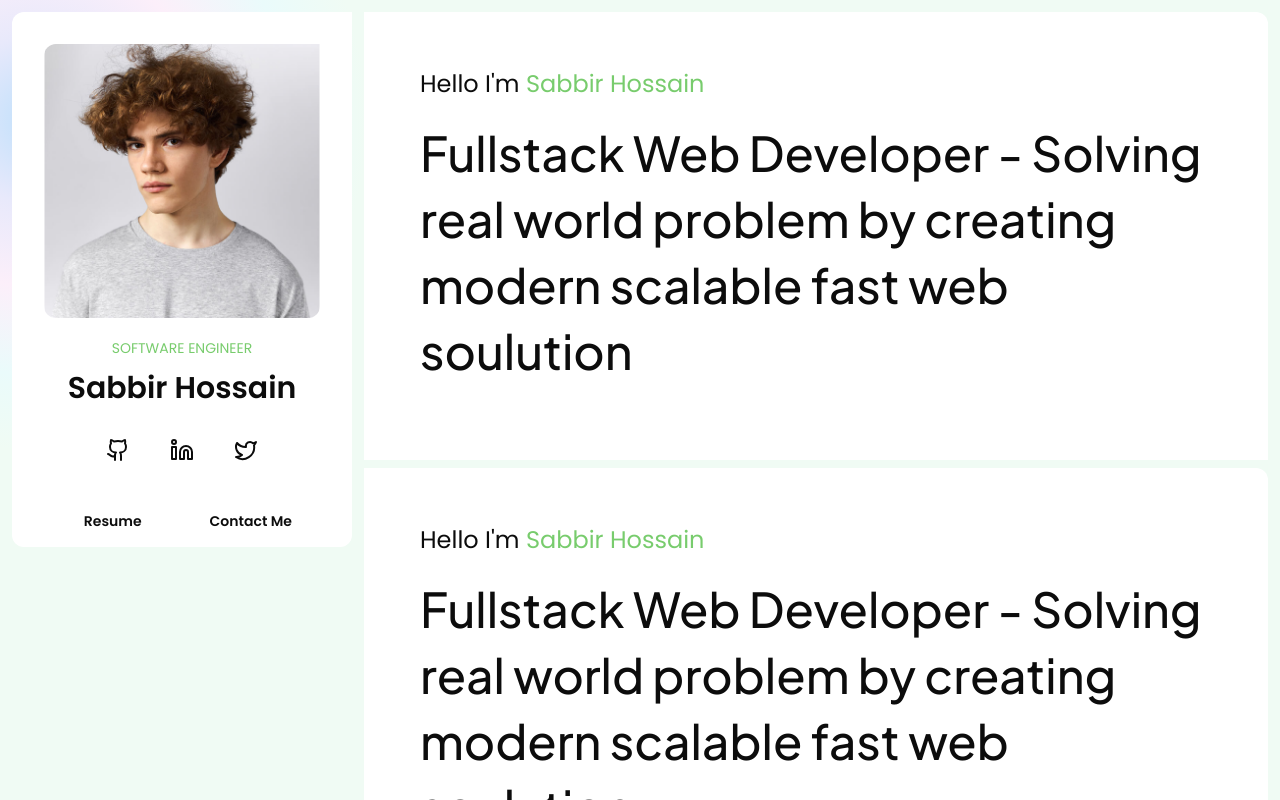
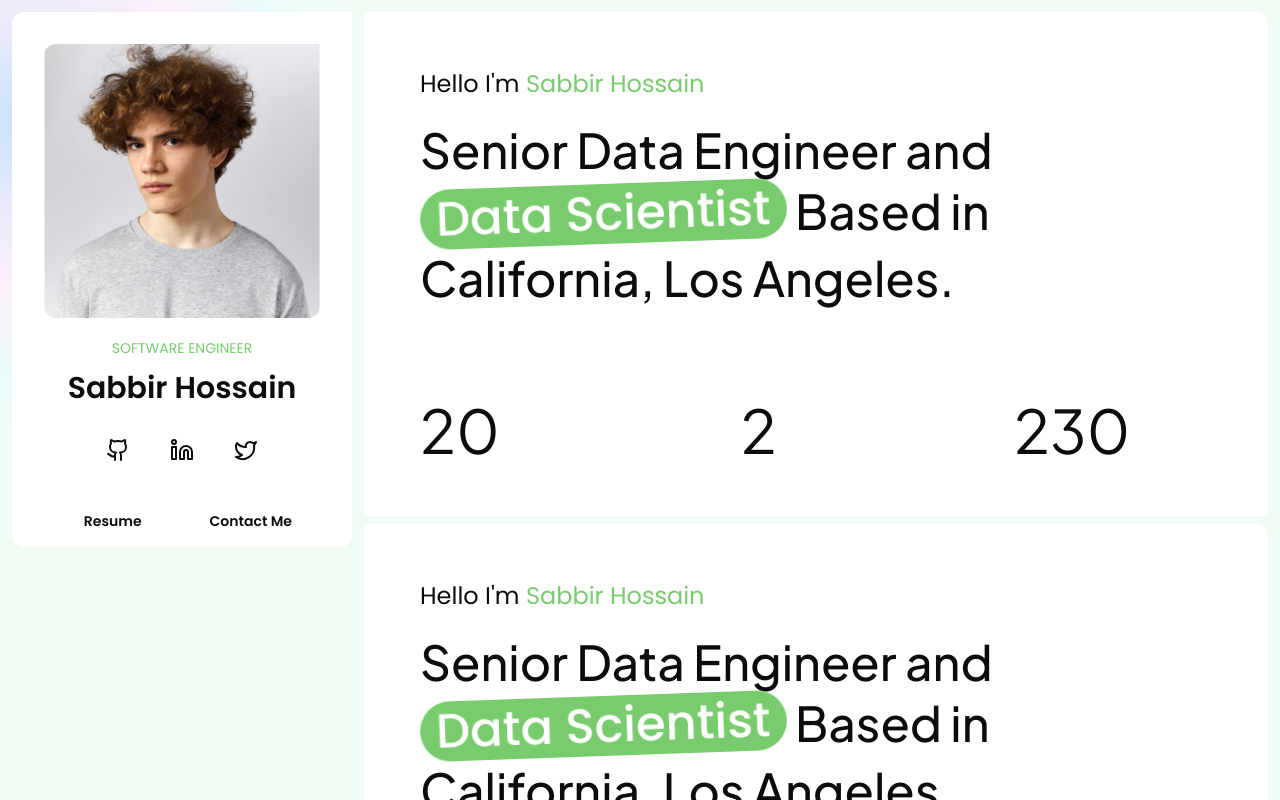
Before and after one commit to oxsabbir/dev-portfolio, a Next.js app: page / in a window 1280 px wide. Built offline with nearby package versions, Linux system fonts and the light colour scheme.

Commit message:
complete hero content

```diff
--- a/app/components/hero.jsx
+++ b/app/components/hero.jsx
@@ -6,10 +6,44 @@ export default function Hero() {
           Hello I'm <span className="text-secondery">Sabbir Hossain</span>
         </h4>
         <div className=" py-5">
-          <h2 className="font-plusJakarta text-5xl leading-snug font-medium">
-            Fullstack Web Developer - Solving real world problem by creating
-            modern scalable fast web soulution
+          <h2 className="font-plusJakarta text-5xl leading-tight font-medium">
+            Senior Data Engineer and <br />{" "}
+            <span className="px-4 my-1 -rotate-2 font-poppins inline-block rounded-[50px] font-medium bg-secondery text-background">
+              Data Scientist
+            </span>{" "}
+            Based in <br /> California, Los Angeles.
           </h2>
+        </div>
+        <p className="font-poppins smallText">
+          Have worked in a variety of positions, including key developer,
+          solution designer, and data architect. Strong engineering background
+          combined with closely working with business customers.
+        </p>
+        <div className="pt-8 flex items-start justify-between">
+          <div className=" flex items-center gap-4">
+            <h3 className="font-plusJakarta text-6xl">20</h3>
+
+            <div className=" flex-col flex gap-1">
+              <p className="smallText">Completed</p>
+              <p className="smallText">Project</p>
+            </div>
+          </div>
+          <div className=" flex items-center gap-4">
+            <h3 className="font-plusJakarta text-6xl">2</h3>
+
+            <div className=" flex-col flex gap-1">
+              <p className="smallText">Years of</p>
+              <p className="smallText">Experience</p>
+            </div>
+          </div>
+          <div className=" flex items-center gap-4">
+            <h3 className="font-plusJakarta text-6xl">230</h3>
+
+            <div className=" flex-col flex gap-1">
+              <p className="smallText">Problems</p>
+              <p className="smallText">Solved</p>
+            </div>
+          </div>
         </div>
       </div>
     </>
```
